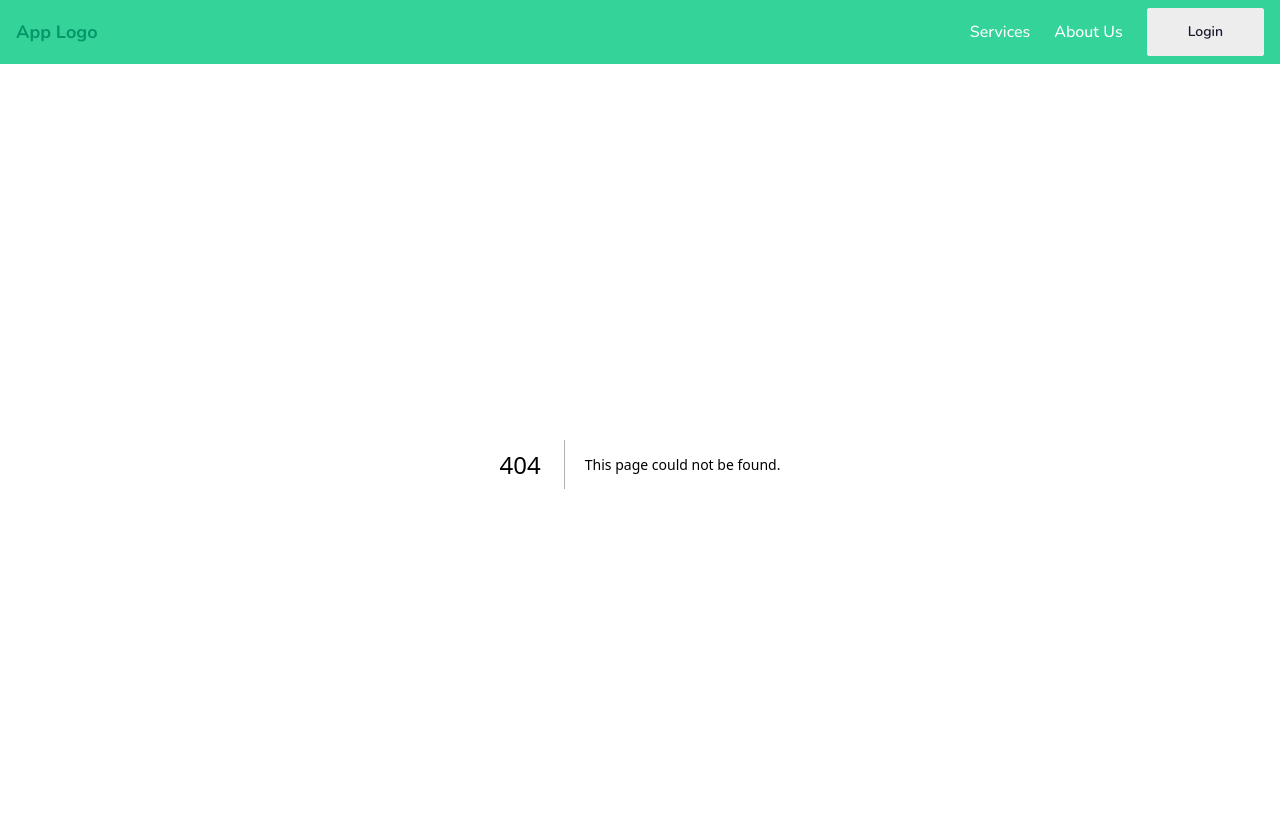
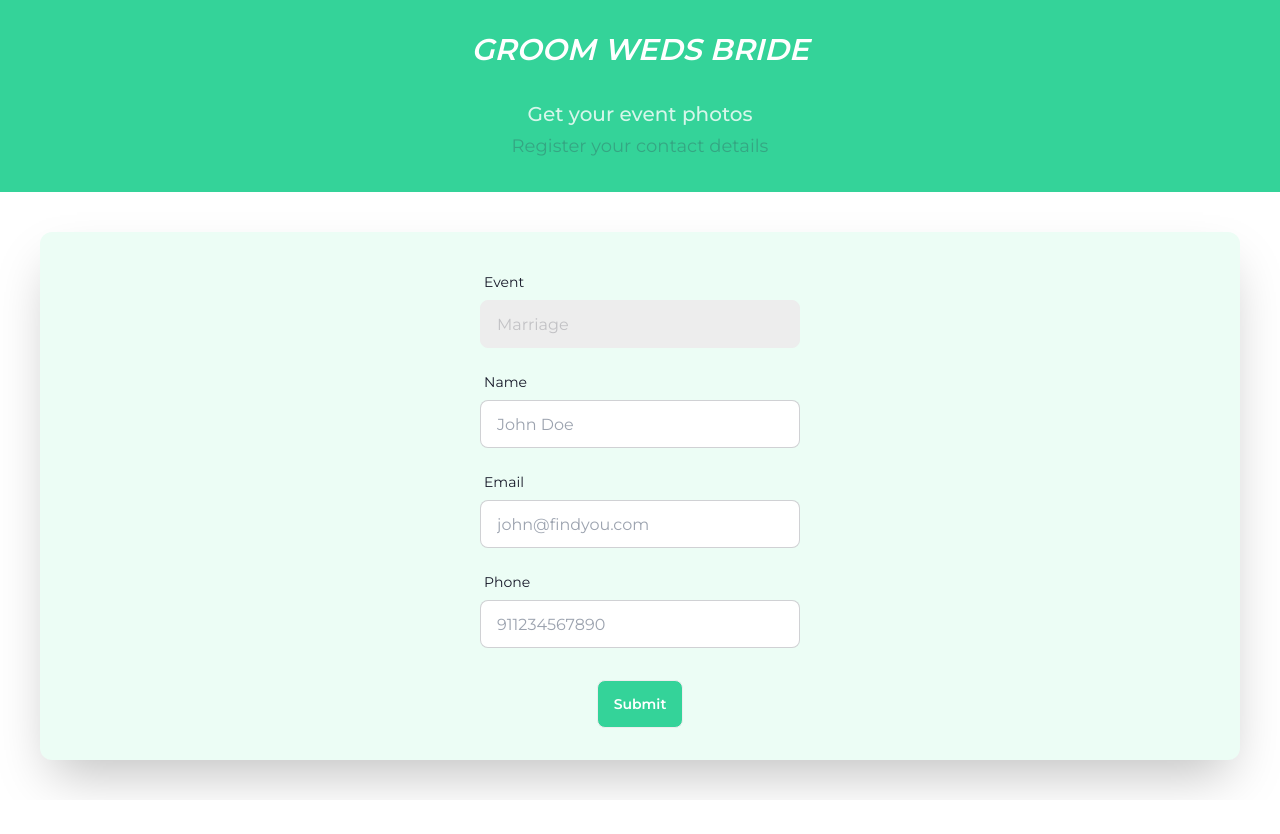
Before and after one commit to princesanjivy/snapsort, a Next.js app: page /selfie in a window 1280 px wide. Before the commit this address had no page. Shown: the top 834 px of the page. After the commit the page ends 800 px from the top, so only its background shows below. Built offline with nearby package versions, Linux system fonts and the light colour scheme.

Commit message:
added selfie ui page and few ui changes

```diff
--- a/app/layout.tsx
+++ b/app/layout.tsx
@@ -1,9 +1,8 @@
 import type { Metadata } from "next";
-import { Nunito } from "next/font/google";
-import Navbar from "@/components/navbar";
+import { Montserrat } from "next/font/google";
 import "./globals.css";
 
-const font = Nunito({
+const font = Montserrat({
   subsets: ["latin"],
 });
 
@@ -20,7 +19,6 @@ export default function RootLayout({
   return (
     <html lang="en" data-theme="corporate">
       <body className={font.className}>
-        <Navbar />
         {children}
       </body>
     </html>
--- /dev/null
+++ b/app/selfie/page.tsx
@@ -0,0 +1,61 @@
+"use client";
+
+import { useRouter } from "next/navigation";
+
+const Selfie = () => {
+    const router = useRouter();
+
+    const moveNextPage = () => {
+        console.log("move next page");
+        router.push("/selfie/upload");
+    };
+
+    return (
+        <>
+            <div className="p-8 bg-emerald-400 w-full h-max">
+                <div className="text-white text-3xl text-center uppercase font-semibold italic">
+                    Groom weds Bride
+                </div>
+                <div className="mt-8 text-white text-xl text-center opacity-80 font-medium">
+                    Get your event photos
+                </div>
+                <div className="mt-1 text-gray-700 text-lg text-center opacity-30">
+                    Register your contact details
+                </div>
+            </div>
+            <div className="flex justify-center">
+                <div className="bg-emerald-50 p-8 m-10 w-full rounded-xl shadow-2xl">
+                    <form className="flex flex-col gap-4 justify-center items-center">
+                        <div className="form-control w-full max-w-xs">
+                            <label className="label">
+                                <span className="label-text">Event</span>
+                            </label>
+                            <input type="text" placeholder="marriage" className="input input-bordered w-full max-w-xs rounded-lg capitalize" disabled />
+                        </div>
+                        <div className="form-control w-full max-w-xs">
+                            <label className="label">
+                                <span className="label-text">Name</span>
+                            </label>
+                            <input type="text" placeholder="John Doe" className="input input-bordered w-full max-w-xs rounded-lg capitalize" required={true} />
+                        </div>
+                        <div className="form-control w-full max-w-xs">
+                            <label className="label">
+                                <span className="label-text">Email</span>
+                            </label>
+                            <input type="email" placeholder="john@findyou.com" className="input input-bordered w-full max-w-xs rounded-lg lowercase" required={true} />
+                        </div>
+                        <div className="form-control w-full max-w-xs">
+                            <label className="label">
+                                <span className="label-text">Phone</span>
+                            </label>
+                            <input type="number" placeholder="911234567890" className="input input-bordered w-full max-w-xs rounded-lg" required={true} />
+                        </div>
+                        <button type="submit" className="mt-4 btn rounded-lg text-white bg-emerald-400" onClick={moveNextPage}>Submit</button>
+                    </form>
+                </div>
+            </div>
+        </>
+    );
+};
+
+export default Selfie;
--- /dev/null
+++ b/app/selfie/upload/page.tsx
@@ -0,0 +1,35 @@
+const Upload = () => {
+    return (
+        <>
+            <div className="p-8 bg-emerald-400 w-full h-max">
+                <div className="text-white text-3xl text-center uppercase font-semibold italic">
+                    Groom weds Bride
+                </div>
+                <div className="mt-8 text-white text-xl text-center opacity-80 font-medium">
+                    Get your event photos
+                </div>
+                <div className="mt-1 text-gray-700 text-lg text-center opacity-30">
+                    Upload your selfie
+                </div>
+            </div>
+            <div className="flex flex-col justify-center items-center">
+                <div className="bg-emerald-50 text-slate-500 flex justify-center items-center my-10 w-40 h-40 rounded-xl shadow-2xl">
+                    Camera
+                </div>
+                <div className="bg-emerald-50 text-slate-500 flex justify-center items-center mb-10 w-40 h-40 rounded-xl shadow-2xl">
+                    Upload
+                </div>
+                <span>Please take/upload photo</span>
+            </div>
+            <div className="my-20"></div>
+            <div className="p-8 bg-emerald-400 w-full h-max">
+                <div className="m-2 text-white text-md text-center opacity-60">
+                    Please ensure that your face is directly facing the camera when taking the photo.
+                    This will help capture a clear and well-framed image.
+                </div>
+            </div>
+        </>
+    );
+};
+
+export default Upload;
```
